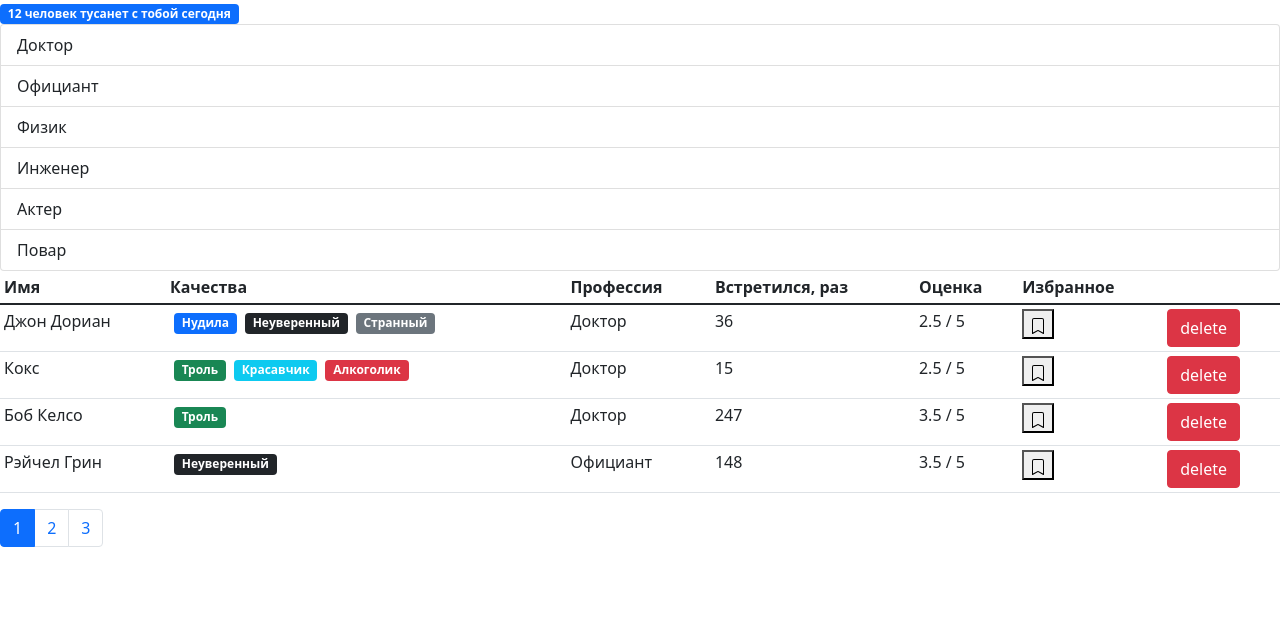
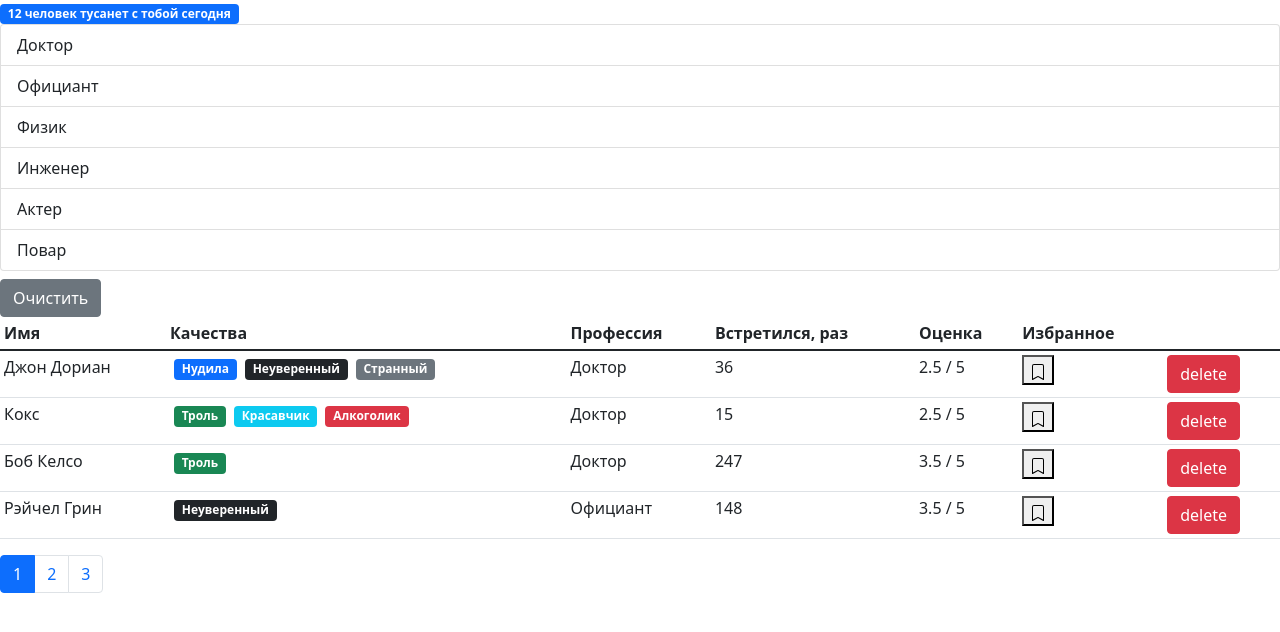
Before and after one commit to kofranek/fast-company, a React (Create React App) app: page / in a window 1280 px wide. Shown: the top 632 px of the page. Built offline with nearby package versions, Linux system fonts and the light colour scheme.

Commit message:
add clearFilter button

```diff
--- a/src/components/users.jsx
+++ b/src/components/users.jsx
@@ -34,7 +34,11 @@ const Users = ({users: allUsers, ...rest}) => {
 
     let users = paginate(filteredUsers, currentPage, pageSize)
 
-    console.log('from users users=',users)
+    const clearFilter = () => {
+        setSelectedProf(undefined)
+    }
+
+    console.log('from users users=', users)
 
     //we must refactoring pages length and pages switching
     if (users.length === 0) { //when the last page is active and we have deleted the last item from it
@@ -50,14 +54,22 @@ const Users = ({users: allUsers, ...rest}) => {
         if (count === 0) return
         return (
             <>
-                {Object.keys(professions).length && (
+                {(professions) && (
+                    <>
                         <GroupList
                             selectedItem={selectedProf}
                             items={professions}
                             onItemSelect={handleProfessionSelect}
                             // valueProperty = {'_id'}
                             // contentProperty = {'name'}
-                    />)}
+                        />
+                        <button
+                            className="btn btn-secondary mt-2"
+                            onClick={clearFilter}
+                        >Очистить
+                        </button>
+                    </>
+                )}
 
 
                 <table className={'table table-sm'}>
```
Lines whose indentation alone changed are shown as unchanged.
